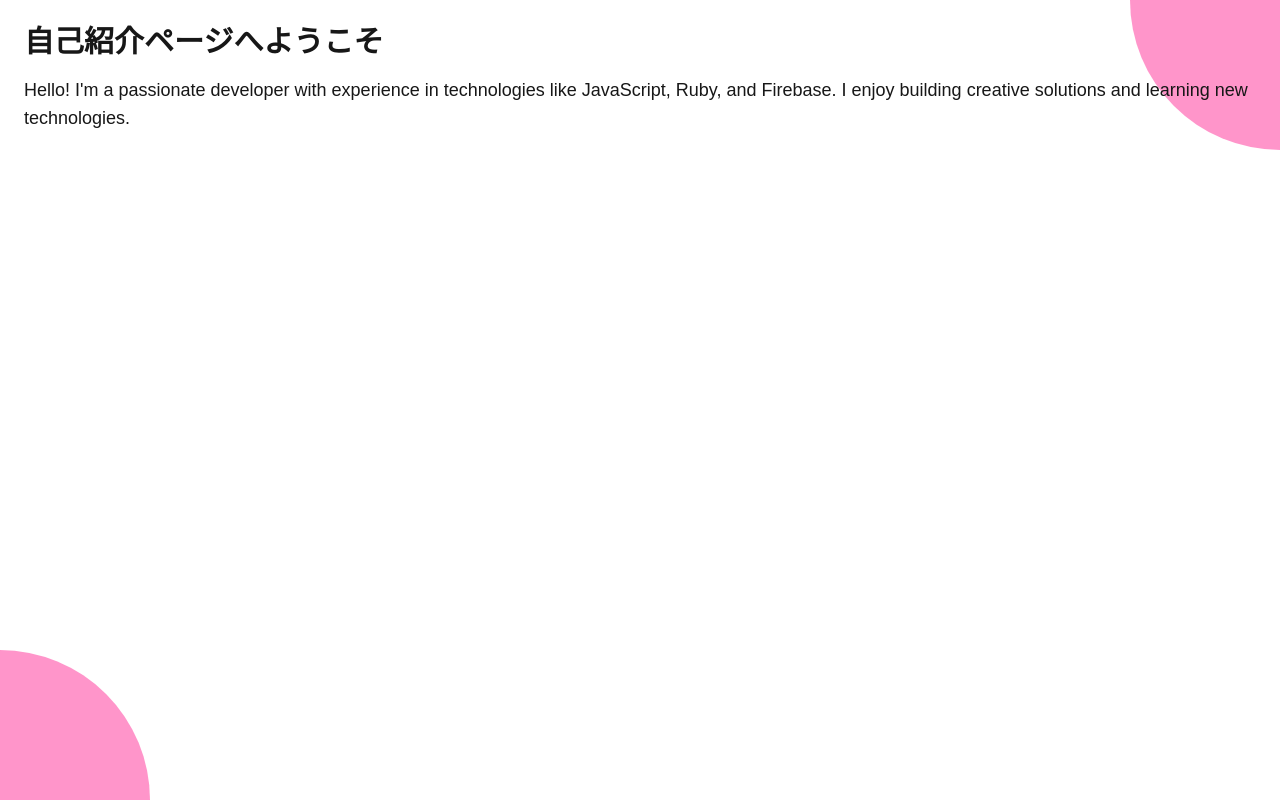
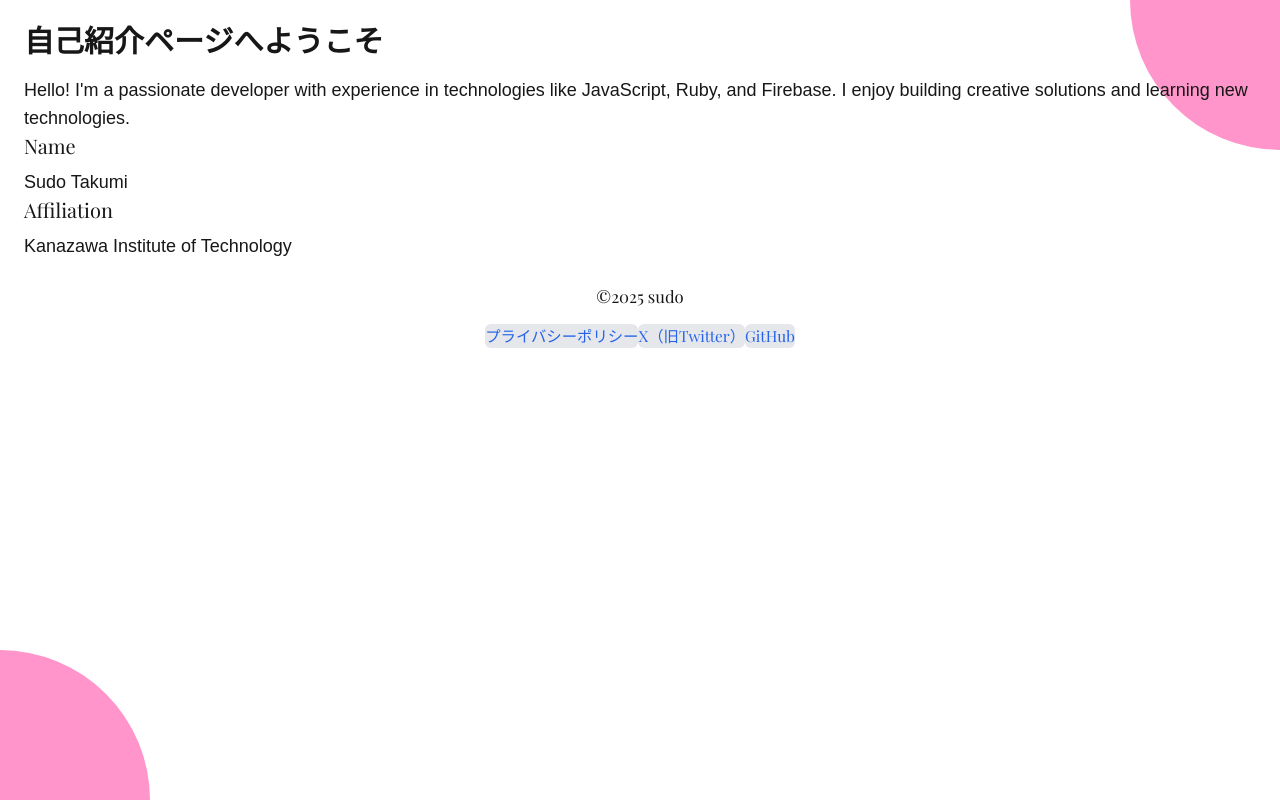
Before and after one commit to s-taku0502/portfolio, a Next.js app: page /about in a window 1280 px wide. Built offline with nearby package versions, Linux system fonts and the light colour scheme.

Commit message:
add:自己紹介を一部追記

```diff
--- a/src/app/about/page.js
+++ b/src/app/about/page.js
@@ -1,3 +1,4 @@
+import CustomH2 from "@/components/CustomH2";
 import "../../styles/globals.css";
 import CustomFooter from "@/components/CustomFooter";
 
@@ -12,7 +13,16 @@ export default function AboutPage() {
           Hello! I'm a passionate developer with experience in technologies like JavaScript, Ruby, and Firebase.
           I enjoy building creative solutions and learning new technologies.
         </p>
+        <div>
+          <CustomH2>Name</CustomH2>
+          <p className="text-lg">Sudo Takumi</p>
+        </div>
+        <div>
+          <CustomH2>Affiliation</CustomH2>
+          <p className="text-lg">Kanazawa Institute of Technology</p>
+        </div>
       </main>
+      <CustomFooter className="item-align-bottom" />
     </>
   );
 }
```
